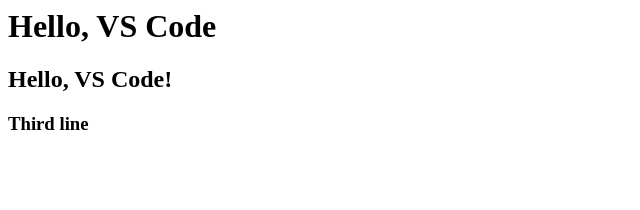
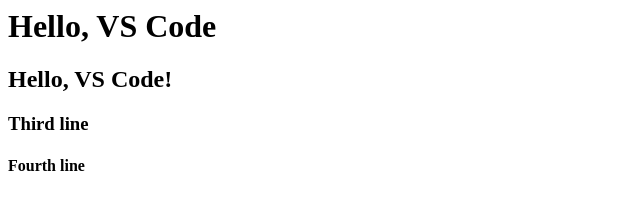
Before and after one commit to imed76/vscode101, a plain HTML site: page index.html in a window 1280 px wide. Shown: the full height of the page, 0-640 px from the left. Drawn offline with Linux system fonts and the light colour scheme.

Commit message:
added fourth line

```diff
--- a/index.html
+++ b/index.html
@@ -3,5 +3,6 @@
         <h1> Hello, VS Code</h1>
         <h2> Hello, VS Code!</h2>
         <h3> Third line</h3>
+        <h4> Fourth line</h4>
     </body>
 </html>
```
